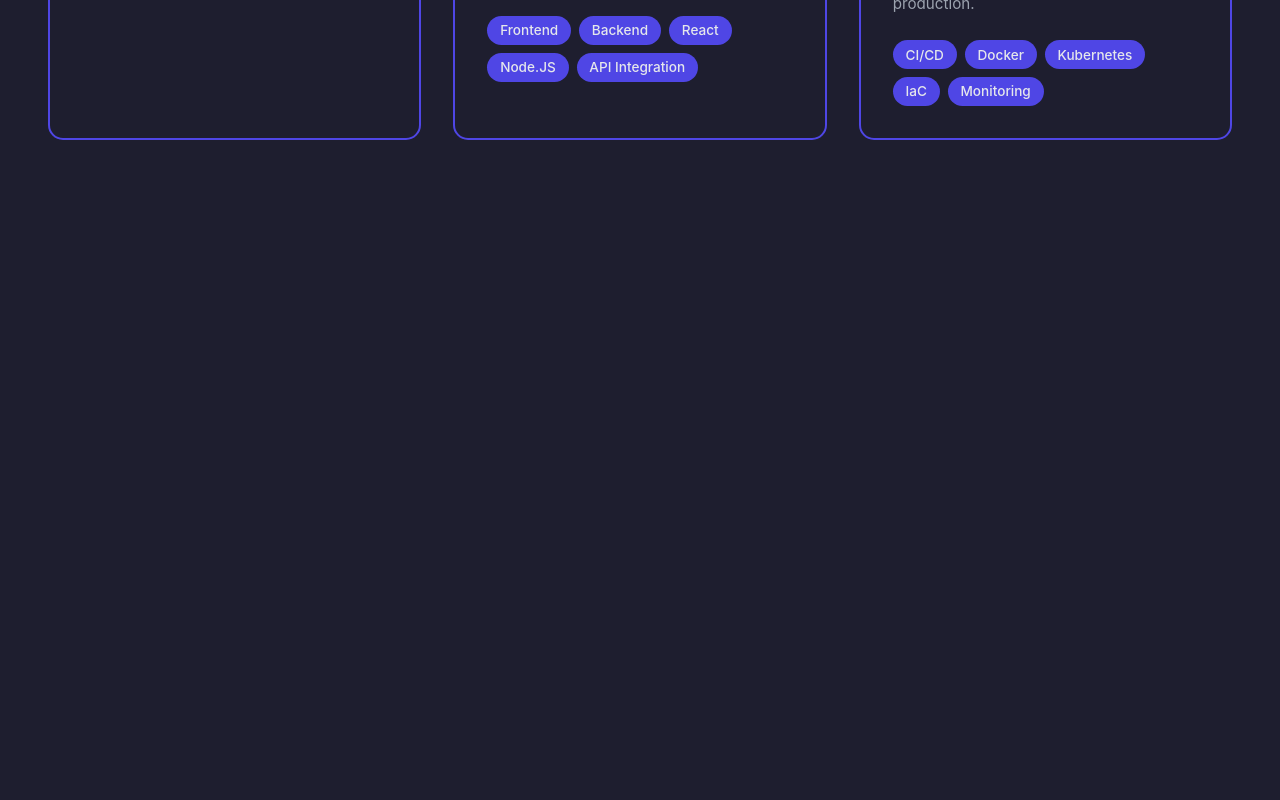
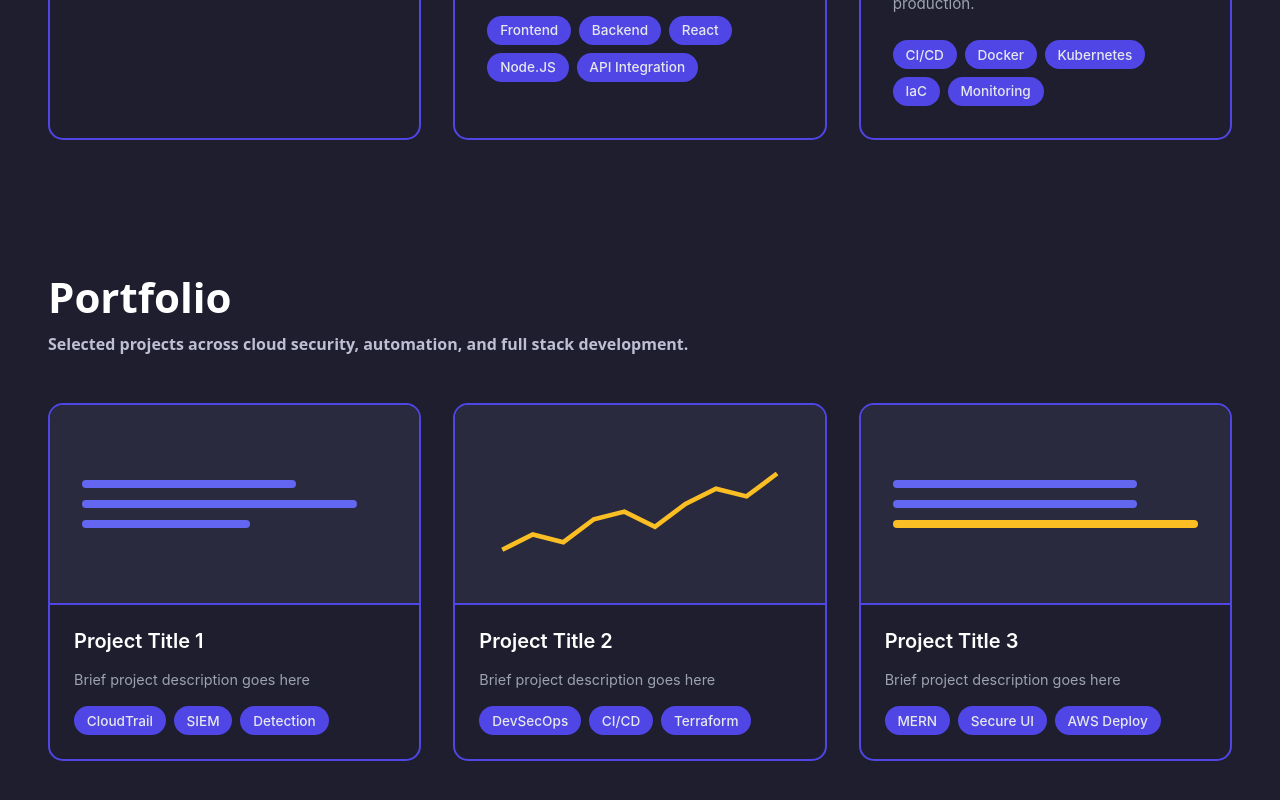
Before and after one commit to PrimeDev-IL/Portfolio, a React (Vite) app: page / in a window 1280 px wide. Shown: the part 1047-1847 px from the top of the page. Before the commit the page ends 1251 px from the top, so only its background shows below. Built offline with nearby package versions, Linux system fonts and the light colour scheme.

Commit message:
Implement Portfolio Section

```diff
--- a/src/RootCmp.jsx
+++ b/src/RootCmp.jsx
@@ -1,5 +1,6 @@
 import { AppHeader } from "./cmps/ApplicationCmps/AppHeader";
 import { Hero } from "./cmps/hero";
+import { Portfolio } from "./cmps/Portfolio";
 import { Services } from "./cmps/Services";
 
 export function RootCmp() {
@@ -9,6 +10,7 @@ export function RootCmp() {
             <main classname="full">
                 <Hero />
                 <Services />
+                <Portfolio />
             </main>
         </div>
     )
--- /dev/null
+++ b/src/assets/styles/cmps/Portfolio.css
@@ -0,0 +1,137 @@
+.portfolio-container {
+    color: white;
+    padding: 4rem 2rem;
+
+    >.title {
+        font-family: system-ui, -apple-system, BlinkMacSystemFont, 'Segoe UI', Roboto, Oxygen, Ubuntu, Cantarell, 'Open Sans', 'Helvetica Neue', sans-serif;
+        font-weight: bold;
+        font-size: 42px;
+        margin: 0 0 0.5rem 0;
+    }
+
+    >.subtitle {
+        color: var(--services-subtitle-clr);
+        font-size: 16px;
+        font-family: system-ui, -apple-system, BlinkMacSystemFont, 'Segoe UI', Roboto, Oxygen, Ubuntu, Cantarell, 'Open Sans', 'Helvetica Neue', sans-serif;
+        margin: 0 0 3rem 0;
+    }
+
+    >.portfolio-cards {
+        display: grid;
+        grid-template-columns: repeat(3, 1fr);
+        gap: 2rem;
+        width: 100%;
+
+        >.card {
+            background: var(--portfolio-card-bgc);
+            border: 2px solid var(--portfolio-card-border-clr);
+            border-radius: 15px;
+            padding: 0;
+            overflow: hidden;
+            transition: transform 0.3s ease, border-color 0.3s ease;
+            display: flex;
+            flex-direction: column;
+
+            &:hover {
+                transform: translateY(-5px);
+                border-color: var(--portfolio-card-border-hover-clr);
+            }
+
+            >.card-visual {
+                background: var(--portfolio-visual-bgc);
+                height: 200px;
+                display: flex;
+                align-items: center;
+                justify-content: center;
+                padding: 2rem;
+                border-bottom: 2px solid var(--portfolio-card-border-clr);
+
+                &.chart {
+                    padding: 1rem 2rem;
+
+                    svg {
+                        width: 100%;
+                        height: 100%;
+                    }
+                }
+
+                .placeholder-lines {
+                    display: flex;
+                    flex-direction: column;
+                    gap: 0.75rem;
+                    width: 100%;
+
+                    .line {
+                        height: 8px;
+                        border-radius: 4px;
+                        background: var(--portfolio-line-bgc);
+                    }
+
+                    .line-1 {
+                        width: 70%;
+                    }
+
+                    .line-2 {
+                        width: 90%;
+                    }
+
+                    .line-3 {
+                        width: 55%;
+                    }
+
+                    &.alternate {
+                        .line-1 {
+                            width: 80%;
+                        }
+
+                        .line-2 {
+                            width: 80%;
+                        }
+
+                        .line-3 {
+                            width: 100%;
+                            background: var(--portfolio-line-highlight-bgc);
+                        }
+                    }
+                }
+            }
+
+            >.card-content {
+                padding: 1.5rem;
+                display: flex;
+                flex-direction: column;
+                gap: 1rem;
+                flex: 1;
+
+                >.card-title {
+                    font-size: 1.25rem;
+                    font-weight: 600;
+                    margin: 0;
+                    color: white;
+                }
+
+                >.card-description {
+                    color: var(--portfolio-card-text-clr);
+                    font-size: 0.9rem;
+                    line-height: 1.5;
+                    margin: 0;
+                }
+
+                >.tags {
+                    display: flex;
+                    gap: 0.5rem;
+                    flex-wrap: wrap;
+
+                    >.tag {
+                        background: var(--portfolio-tag-bgc);
+                        color: var(--portfolio-tag-text-clr);
+                        padding: 0.4rem 0.8rem;
+                        border-radius: 20px;
+                        font-size: 0.85rem;
+                        font-weight: 500;
+                    }
+                }
+            }
+        }
+    }
+}
--- a/src/assets/styles/main.css
+++ b/src/assets/styles/main.css
@@ -11,6 +11,7 @@
 /* Cmps */
 @import 'cmps/Hero.css';
 @import 'cmps/Services.css';
+@import 'cmps/Portfolio.css';
 
 /* ApplicationCmps */
 @import 'cmps/ApplicationCmps/appHeader.css';
--- a/src/assets/styles/setup/var.css
+++ b/src/assets/styles/setup/var.css
@@ -21,4 +21,15 @@
     --services-category-bgc: #4f46e5;
     --services-category-text-clr: #e5e7eb;
     --services-btn-text-clr: #6366f1;
+
+    /* Portfolio */
+    --portfolio-card-bgc: #1e1e2f;
+    --portfolio-card-border-clr: #4f46e5;
+    --portfolio-card-border-hover-clr: #6366f1;
+    --portfolio-card-text-clr: #9ca3af;
+    --portfolio-visual-bgc: #2a2a3e;
+    --portfolio-line-bgc: #6366f1;
+    --portfolio-line-highlight-bgc: #fbbf24;
+    --portfolio-tag-bgc: #4f46e5;
+    --portfolio-tag-text-clr: #e5e7eb;
 }
--- /dev/null
+++ b/src/cmps/Portfolio.jsx
@@ -0,0 +1,73 @@
+export function Portfolio() {
+    return (
+        <section className="portfolio-container">
+            <h1 className="title">Portfolio</h1>
+            <h2 className="subtitle">Selected projects across cloud security, automation, and full stack development.</h2>
+
+            <div className="portfolio-cards">
+                <div className="card">
+                    <div className="card-visual">
+                        {/* Visual placeholder - can be replaced with actual chart/image */}
+                        <div className="placeholder-lines">
+                            <div className="line line-1"></div>
+                            <div className="line line-2"></div>
+                            <div className="line line-3"></div>
+                        </div>
+                    </div>
+                    <div className="card-content">
+                        <h3 className="card-title">Project Title 1</h3>
+                        <p className="card-description">Brief project description goes here</p>
+                        <div className="tags">
+                            <span className="tag">CloudTrail</span>
+                            <span className="tag">SIEM</span>
+                            <span className="tag">Detection</span>
+                        </div>
+                    </div>
+                </div>
+
+                <div className="card">
+                    <div className="card-visual chart">
+                        {/* Chart placeholder */}
+                        <svg viewBox="0 0 200 100" xmlns="http://www.w3.org/2000/svg">
+                            <polyline
+                                points="10,80 30,70 50,75 70,60 90,55 110,65 130,50 150,40 170,45 190,30"
+                                fill="none"
+                                stroke="#fbbf24"
+                                strokeWidth="3"
+                            />
+                        </svg>
+                    </div>
+                    <div className="card-content">
+                        <h3 className="card-title">Project Title 2</h3>
+                        <p className="card-description">Brief project description goes here</p>
+                        <div className="tags">
+                            <span className="tag">DevSecOps</span>
+                            <span className="tag">CI/CD</span>
+                            <span className="tag">Terraform</span>
+                        </div>
+                    </div>
+                </div>
+
+                <div className="card">
+                    <div className="card-visual">
+                        {/* Visual placeholder */}
+                        <div className="placeholder-lines alternate">
+                            <div className="line line-1"></div>
+                            <div className="line line-2"></div>
+                            <div className="line line-3"></div>
+                        </div>
+                    </div>
+                    <div className="card-content">
+                        <h3 className="card-title">Project Title 3</h3>
+                        <p className="card-description">Brief project description goes here</p>
+                        <div className="tags">
+                            <span className="tag">MERN</span>
+                            <span className="tag">Secure UI</span>
+                            <span className="tag">AWS Deploy</span>
+                        </div>
+                    </div>
+                </div>
+            </div>
+        </section>
+    )
+}
```
